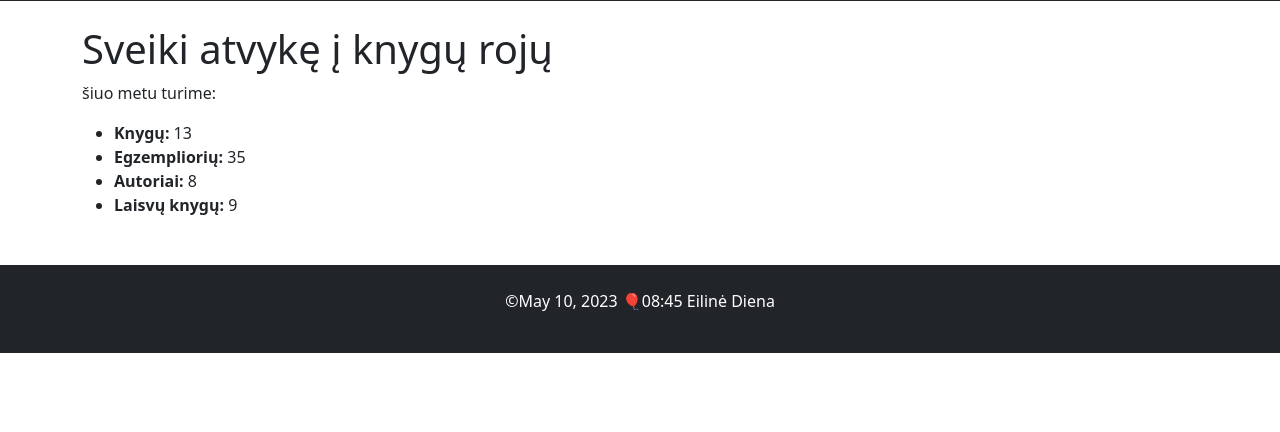
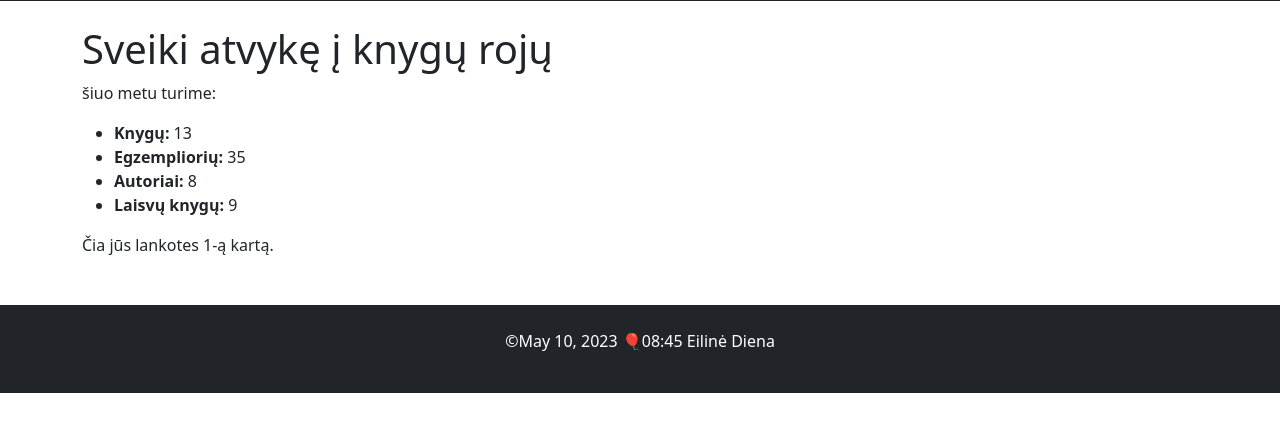
Before and after one commit to Tilooo/knygynas, a Django app: page /library/ in a window 1280 px wide. Shown: the part 271-703 px from the top of the page. Run offline with Django 4.2, Linux system fonts and the light colour scheme; data comes from the database, SQL or seed files in the repository; both versions use the stored data as it was after the commit.

Commit message:
7: +Idetas apsilankymu skaitiklis.

```diff
--- a/mysite/library/templates/index.html
+++ b/mysite/library/templates/index.html
@@ -12,5 +12,5 @@
     <li><strong>Autoriai: </strong>{{ num_authors }}</li>
     <li><strong>Laisvų knygų: </strong>{{ num_instances_available }}</li>
 </ul>
-
+<p>Čia jūs lankotes {{ num_visits }}-ą kartą.</p>
 {% endblock%}
--- a/mysite/library/views.py
+++ b/mysite/library/views.py
@@ -12,12 +12,14 @@ def index(request):
     num_instances = BookInstance.objects.all().count()
     num_authors = Author.objects.count()
     num_instances_available = BookInstance.objects.filter(status__exact='g').count()
-
+    num_visits = request.session.get('nu_visits', 1)
+    request.session['num_visits'] = num_visits +1
     context = {
         'num_books': num_books,
         'num_instances': num_instances,
         'num_authors': num_authors,
         'num_instances_available': num_instances_available,
+        'num_visits': num_visits,
     }
     return render(request, 'index.html', context=context)
 
```
Also changed, not shown: mysite/db.sqlite3.
